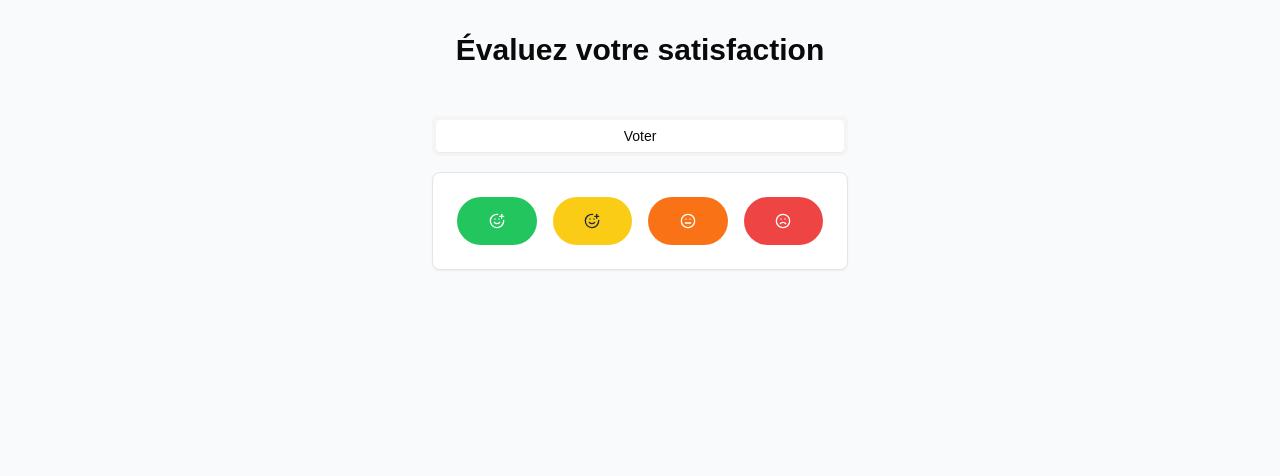
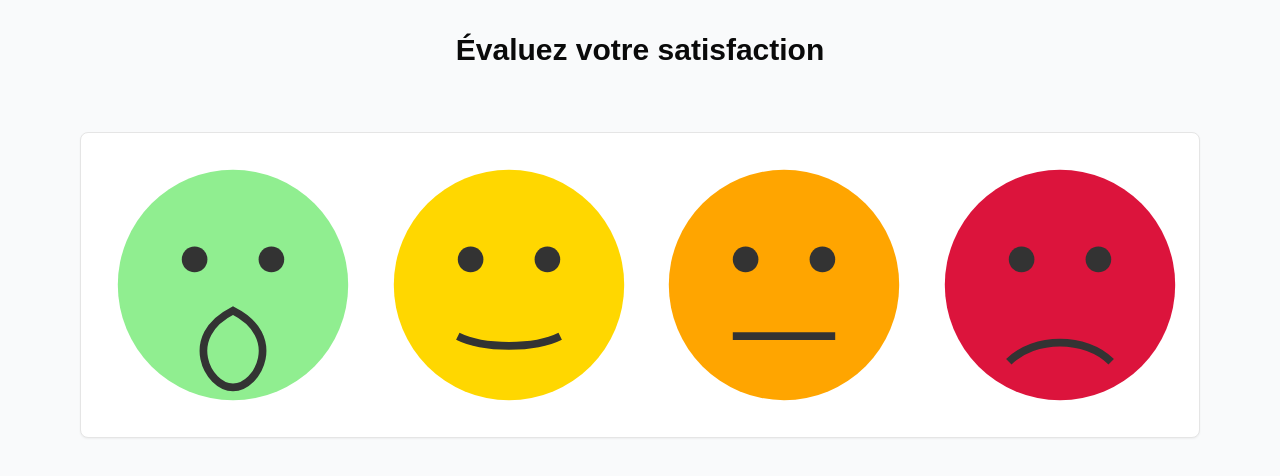
Before and after one commit to Wapoh/satisfaction-app, a Next.js app: page / in a window 1280 px wide. Shown: the top 476 px of the page. Built offline with nearby package versions, Linux system fonts and the light colour scheme; a small style sheet from the web is missing.

Commit message:
Changement majeur dans le code, test de l'agrandissement des smileys

```diff
--- a/src/components/SatisfactionApp.tsx
+++ b/src/components/SatisfactionApp.tsx
@@ -4,9 +4,8 @@ import React, { useState, useEffect } from 'react';
 import { Tabs, TabsContent, TabsList, TabsTrigger } from '@/components/ui/tabs';
 import { Button } from '@/components/ui/button';
 import { Card } from '@/components/ui/card';
-import { SmilePlus, Meh, Frown, RotateCcw, Download } from 'lucide-react';
+import { RotateCcw, Download } from 'lucide-react';
 
-// Interface définissant la structure des votes
 interface VoteCount {
   excellent: number;
   bien: number;
@@ -15,19 +14,16 @@ interface VoteCount {
 }
 
 const SatisfactionApp: React.FC = () => {
-  // Définition de l'état pour stocker les votes
   const [votes, setVotes] = useState<VoteCount>({
     excellent: 0,
     bien: 0,
     moyen: 0,
     insuffisant: 0
   });
-  // État pour suivre l'onglet actif
   const [activeTab, setActiveTab] = useState<string>('vote');
   const [adminClicks, setAdminClicks] = useState(0);
   const [lastClickTime, setLastClickTime] = useState(0);
 
-  // Fonction pour gérer les votes
   const handleVote = (type: keyof VoteCount) => {
     setVotes(prev => ({
       ...prev,
@@ -35,7 +31,6 @@ const SatisfactionApp: React.FC = () => {
     }));
   };
 
-  // Fonction pour réinitialiser les votes
   const resetVotes = () => {
     setVotes({
       excellent: 0,
@@ -45,7 +40,6 @@ const SatisfactionApp: React.FC = () => {
     });
   };
 
-  // Fonction pour exporter les résultats sous forme de fichier texte
   const exportResults = () => {
     const data = `Résultats:\nExcellent: ${votes.excellent}\nBien: ${votes.bien}\nMoyen: ${votes.moyen}\nInsuffisant: ${votes.insuffisant}`;
     const blob = new Blob([data], { type: 'text/plain' });
@@ -57,7 +51,6 @@ const SatisfactionApp: React.FC = () => {
     window.URL.revokeObjectURL(url);
   };
 
-  // Gestion de l'accès administrateur
   const handleLogoClick = () => {
     const currentTime = new Date().getTime();
     if (currentTime - lastClickTime > 2000) {
@@ -68,7 +61,6 @@ const SatisfactionApp: React.FC = () => {
     setLastClickTime(currentTime);
   };
 
-  // Vérification de l'accès admin après 3 clics
   useEffect(() => {
     if (adminClicks >= 3) {
       setActiveTab('admin');
@@ -76,37 +68,60 @@ const SatisfactionApp: React.FC = () => {
     }
   }, [adminClicks]);
 
+  // Custom SVG Smileys
+  const SmileySVG = ({ type }: { type: 'excellent' | 'bien' | 'moyen' | 'insuffisant' }) => {
+    const colors = {
+      excellent: '#90EE90', // Light green
+      bien: '#FFD700',      // Yellow
+      moyen: '#FFA500',     // Orange
+      insuffisant: '#DC143C' // Red
+    };
+
+    const paths = {
+      excellent: "M50 90 C 40 90, 30 70, 50 60 C 70 70, 60 90, 50 90", // Big smile
+      bien: "M30 70 C 40 75, 60 75, 70 70",                            // Smile
+      moyen: "M30 70 L 70 70",                                         // Straight line
+      insuffisant: "M30 80 C 40 70, 60 70, 70 80"                      // Frown
+    };
+
+    return (
+      <svg viewBox="0 0 100 100" className="w-64 h-64 cursor-pointer">
+        <circle cx="50" cy="50" r="45" fill={colors[type]} />
+        <circle cx="35" cy="40" r="5" fill="#333" /> {/* Left eye */}
+        <circle cx="65" cy="40" r="5" fill="#333" /> {/* Right eye */}
+        <path d={paths[type]} stroke="#333" strokeWidth="3" fill="none" /> {/* Mouth */}
+      </svg>
+    );
+  };
+
   return (
-    <div className="p-4 max-w-md mx-auto">
+    <div className="p-4 max-w-6xl mx-auto">
       <Tabs value={activeTab} onValueChange={setActiveTab} className="w-full">
-        <TabsList className="grid w-full grid-cols-1">
-          <TabsTrigger value="vote">Voter</TabsTrigger>
-        </TabsList>
+        <div
+          className="w-6 h-6 absolute top-2 right-2 cursor-default"
+          onClick={handleLogoClick}
+          title="Zone d'accès administrateur"
+        />
 
-        {/* Zone cliquable pour accès admin */}
-        <div className="w-6 h-6 absolute top-2 right-2 cursor-default" onClick={handleLogoClick} title="Zone d'accès administrateur" />
-
-        {/* Contenu de l'onglet vote */}
         <TabsContent value="vote" className="mt-4">
           <Card className="p-6">
-            <div className="grid grid-cols-4 gap-4">
-              <Button onClick={() => handleVote('excellent')} className="p-6 bg-green-500 hover:bg-green-600 rounded-full flex items-center justify-center">
-                <SmilePlus className="h-32 w-32 text-white" />
-              </Button>
-              <Button onClick={() => handleVote('bien')} className="p-6 bg-yellow-400 hover:bg-yellow-500 rounded-full flex items-center justify-center">
-                <SmilePlus className="h-32 w-32 text-gray-800" />
-              </Button>
-              <Button onClick={() => handleVote('moyen')} className="p-6 bg-orange-500 hover:bg-orange-600 rounded-full flex items-center justify-center">
-                <Meh className="h-32 w-32 text-white" />
-              </Button>
-              <Button onClick={() => handleVote('insuffisant')} className="p-6 bg-red-500 hover:bg-red-600 rounded-full flex items-center justify-center">
-                <Frown className="h-32 w-32 text-white" />
-              </Button>
+            <div className="grid grid-cols-4 gap-8">
+              <div onClick={() => handleVote('excellent')} className="cursor-pointer hover:scale-105 transition-transform">
+                <SmileySVG type="excellent" />
+              </div>
+              <div onClick={() => handleVote('bien')} className="cursor-pointer hover:scale-105 transition-transform">
+                <SmileySVG type="bien" />
+              </div>
+              <div onClick={() => handleVote('moyen')} className="cursor-pointer hover:scale-105 transition-transform">
+                <SmileySVG type="moyen" />
+              </div>
+              <div onClick={() => handleVote('insuffisant')} className="cursor-pointer hover:scale-105 transition-transform">
+                <SmileySVG type="insuffisant" />
+              </div>
             </div>
           </Card>
         </TabsContent>
 
-        {/* Contenu de l'onglet administration */}
         <TabsContent value="admin" className="mt-4">
           <Card className="p-6">
             <div className="flex flex-col space-y-4">
@@ -119,13 +134,30 @@ const SatisfactionApp: React.FC = () => {
                   <li>Insuffisant: {votes.insuffisant}</li>
                 </ul>
               </div>
-              <Button onClick={resetVotes} variant="outline" className="flex items-center gap-2">
-                <RotateCcw className="w-4 h-4" /> Réinitialiser
+
+              <Button
+                onClick={resetVotes}
+                variant="outline"
+                className="flex items-center gap-2"
+              >
+                <RotateCcw className="w-4 h-4" />
+                Réinitialiser
               </Button>
-              <Button onClick={exportResults} variant="outline" className="flex items-center gap-2">
-                <Download className="w-4 h-4" /> Exporter les résultats
+
+              <Button
+                onClick={exportResults}
+                variant="outline"
+                className="flex items-center gap-2"
+              >
+                <Download className="w-4 h-4" />
+                Exporter les résultats
               </Button>
-              <Button onClick={() => setActiveTab('vote')} variant="default" className="mt-4">
+
+              <Button
+                onClick={() => setActiveTab('vote')}
+                variant="default"
+                className="mt-4"
+              >
                 Retour au vote
               </Button>
             </div>
```
